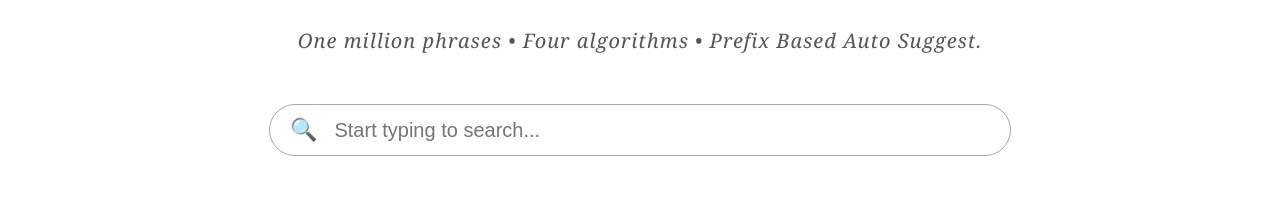
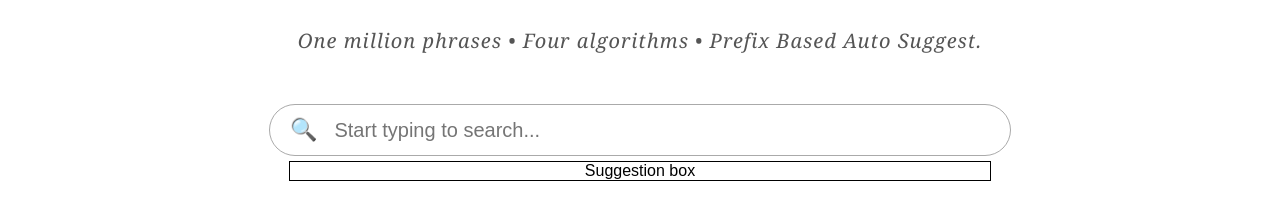
Before and after one commit to sruthikeerthana1805/autosuggest, a website: page frontend/autosuggest/autosuggest.html in a window 1280 px wide. Shown: the part 298-518 px from the top of the page. Drawn offline with Linux system fonts and the light colour scheme.

Commit message:
suggestioin box

```diff
--- a/frontend/autosuggest/autosuggest.css
+++ b/frontend/autosuggest/autosuggest.css
@@ -81,3 +81,9 @@ body{
     letter-spacing: 1px;
     margin-top: 20px;
 }
+#suggestion-box {
+    margin-top: 5px;
+    border:1px solid black;
+    width: 700px;
+
+}
--- a/frontend/autosuggest/autosuggest.html
+++ b/frontend/autosuggest/autosuggest.html
@@ -49,7 +49,9 @@
             >
 
         </div>
-
+        <div id="suggestion-box">
+            Suggestion box
+        </div>
     </div>
 
 </body>
```
